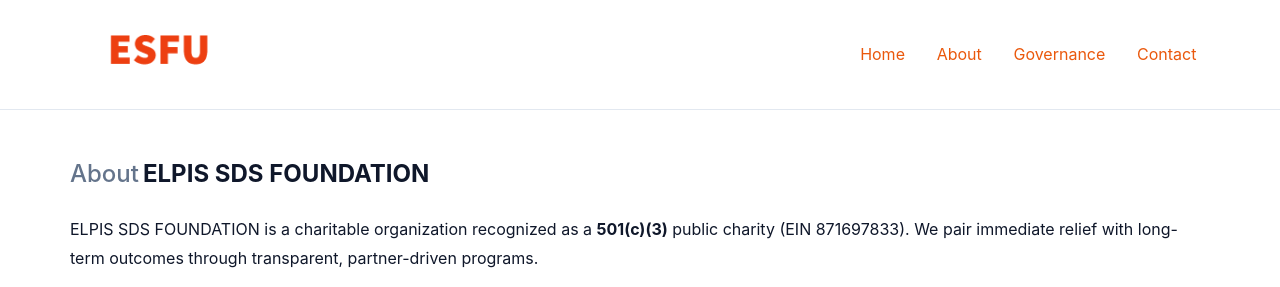
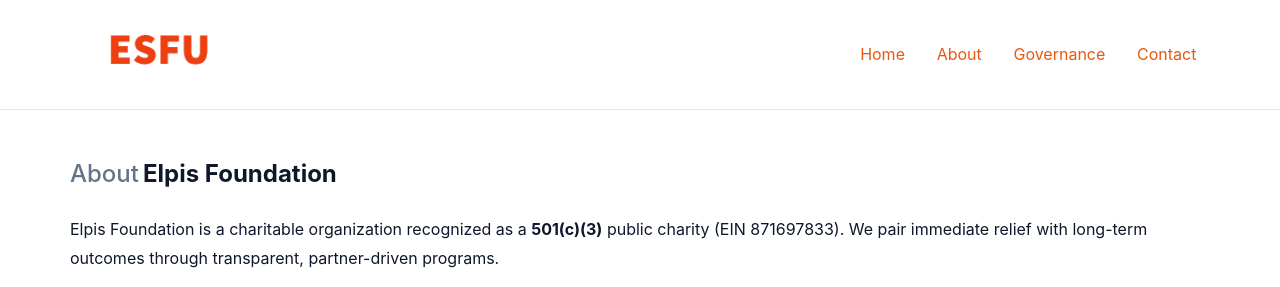
Before and after one commit to thuanbg111/elpis-sds-foundation-7833, a plain HTML site: page about.html in a window 1280 px wide. Shown: the top 287 px of the page. Drawn offline with Linux system fonts and the light colour scheme.

Commit message:
Update about.html

```diff
--- a/about.html
+++ b/about.html
@@ -1,7 +1,7 @@
 <!doctype html><html lang="en"><head>
 <meta charset="utf-8">
 <meta name="viewport" content="width=device-width,initial-scale=1">
-<title>ELPIS SDS FOUNDATION – Nonprofit • 2025</title>
+<title>Elpis Foundation – Nonprofit • 2025</title>
 <link rel="stylesheet" href="assets/styles.css">
 <link rel="icon" href="images/logo.png">
 <meta name="data-ein" content="871697833">
@@ -37,8 +37,8 @@ h1 span.name{
 
 <main class="main-wrap">
   <section class="section">
-    <h1><span class="label">About</span><span class="name">ELPIS SDS FOUNDATION</span></h1>
-    <p>ELPIS SDS FOUNDATION is a charitable organization recognized as a <strong>501(c)(3)</strong> public charity (EIN 871697833). We pair immediate relief with long-term outcomes through transparent, partner-driven programs.</p>
+    <h1><span class="label">About</span><span class="name">Elpis Foundation</span></h1>
+    <p>Elpis Foundation is a charitable organization recognized as a <strong>501(c)(3)</strong> public charity (EIN 871697833). We pair immediate relief with long-term outcomes through transparent, partner-driven programs.</p>
     <img src="images/about.jpg" alt="About us" style="margin-top:1rem">
   </section>
 
```
